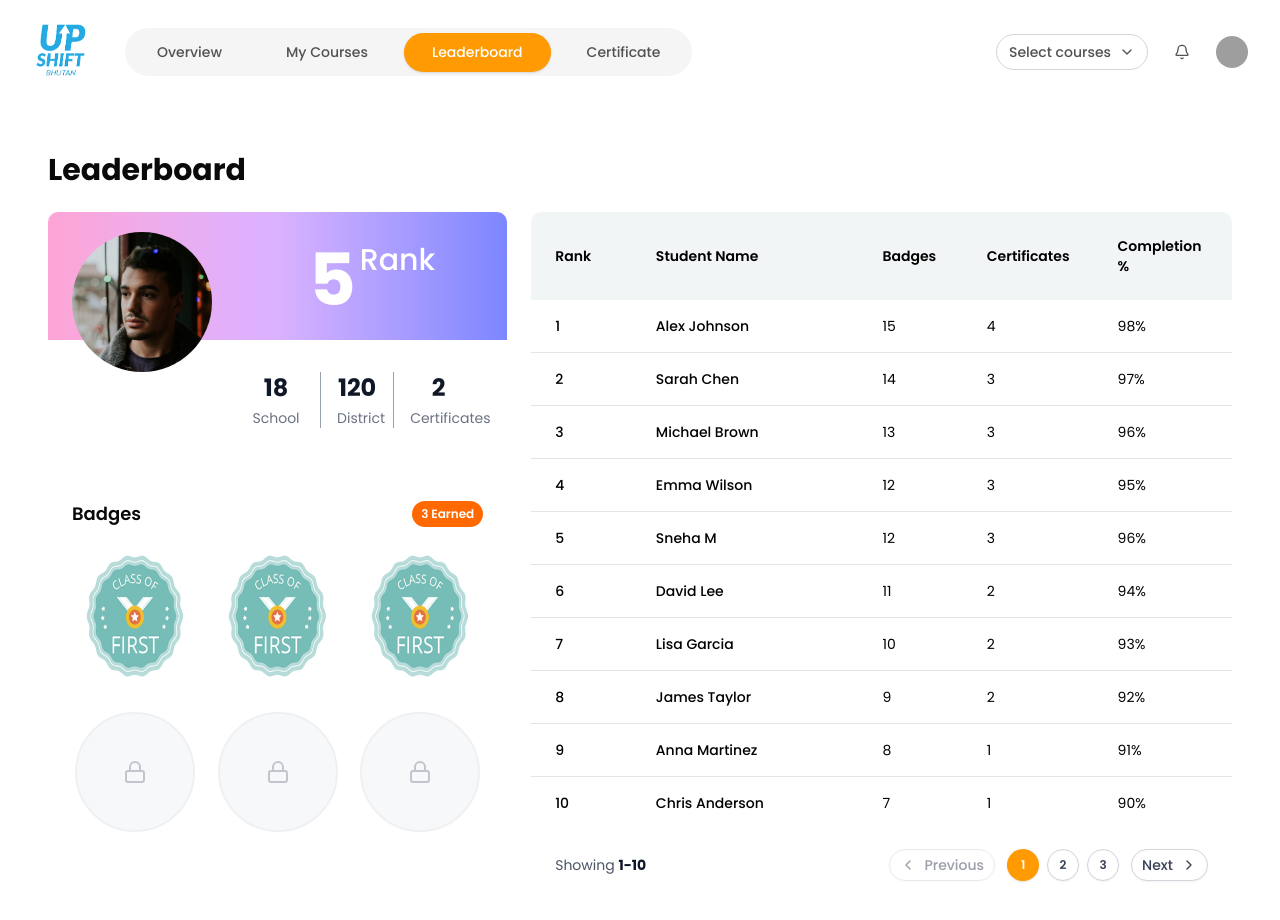
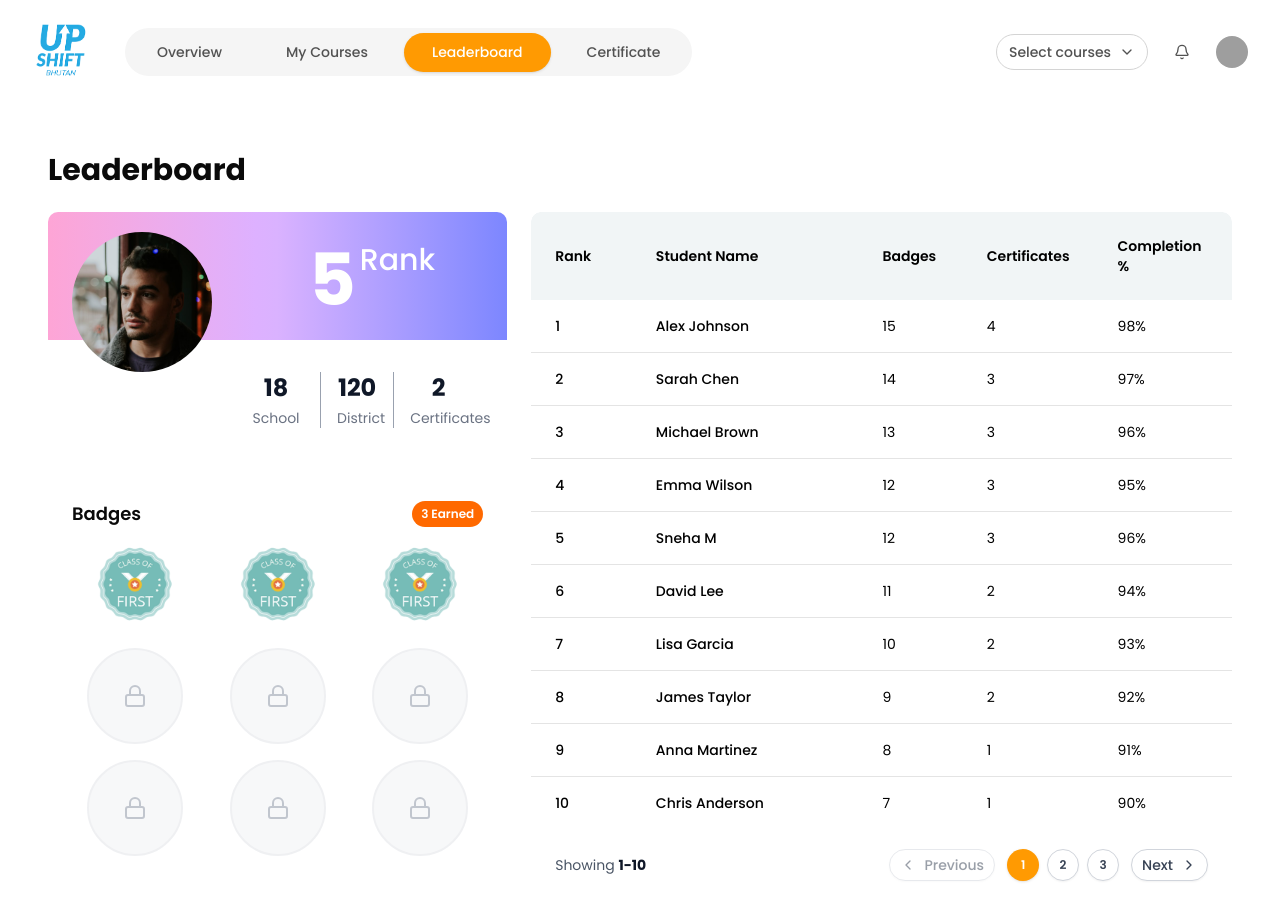
Before and after one commit to Digi9ReachInfoSystems/google-classroom, a Next.js app: page /student/dashboard/leaderboard in a window 1280 px wide. Shown: the top 920 px of the page. Built offline with nearby package versions, Linux system fonts and the light colour scheme; grey boxes are pictures that could not be loaded.

Commit message:
student dashboard leader board  badges section updated

```diff
--- a/src/components/studentdashboard/Leaderboard/modules/BadgesSection.tsx
+++ b/src/components/studentdashboard/Leaderboard/modules/BadgesSection.tsx
@@ -14,24 +14,23 @@ export default function BadgesSection() {
           3 Earned
         </Badge>
       </div>
-      <div className="grid grid-cols-2 md:grid-cols-3 gap-2 md:gap-4">
+      <div className="grid grid-cols-3 gap-2 md:gap-4">
         {/* Earned Badges */}
         {[...Array(3)].map((_, i) => (
           <div key={i} className="relative group">
             <Image
               src="/student/badge-first.png"
               alt="Class First Badge"
-             width={100}
-             height={100}
-              className="w-24 h-24 md:w-40 md:h-40 mx-auto transition-transform group-hover:scale-105"
-
-         />
+              width={100}
+              height={100}
+              className="w-20 h-20 md:w-24 md:h-24 mx-auto transition-transform group-hover:scale-105"
+            />
           </div>
         ))}
         {/* Locked Badges */}
-        {[...Array(3)].map((_, i) => (
-          <div key={`locked-${i}`} className="w-24 h-24 md:w-30 md:h-30 mx-auto bg-gray-100 rounded-full flex items-center justify-center opacity-60 border-2 border-gray-200">
-            <Lock className="w-4 h-4 md:w-6 md:h-6 text-gray-400" />
+        {[...Array(6)].map((_, i) => (
+          <div key={`locked-${i}`} className="w-20 h-20 md:w-24 md:h-24 mx-auto bg-gray-100 rounded-full flex items-center justify-center opacity-60 border-2 border-gray-200">
+            <Lock className="w-5 h-5 md:w-6 md:h-6 text-gray-400" />
           </div>
         ))}
       </div>
```
